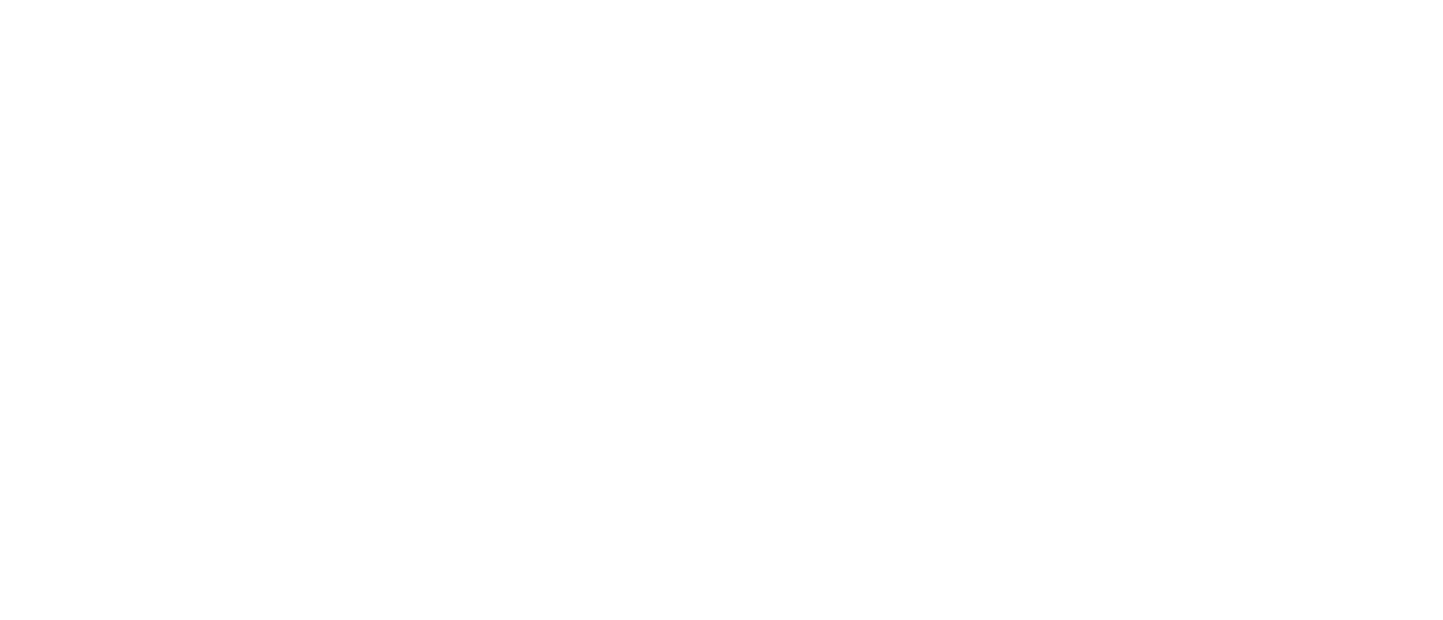
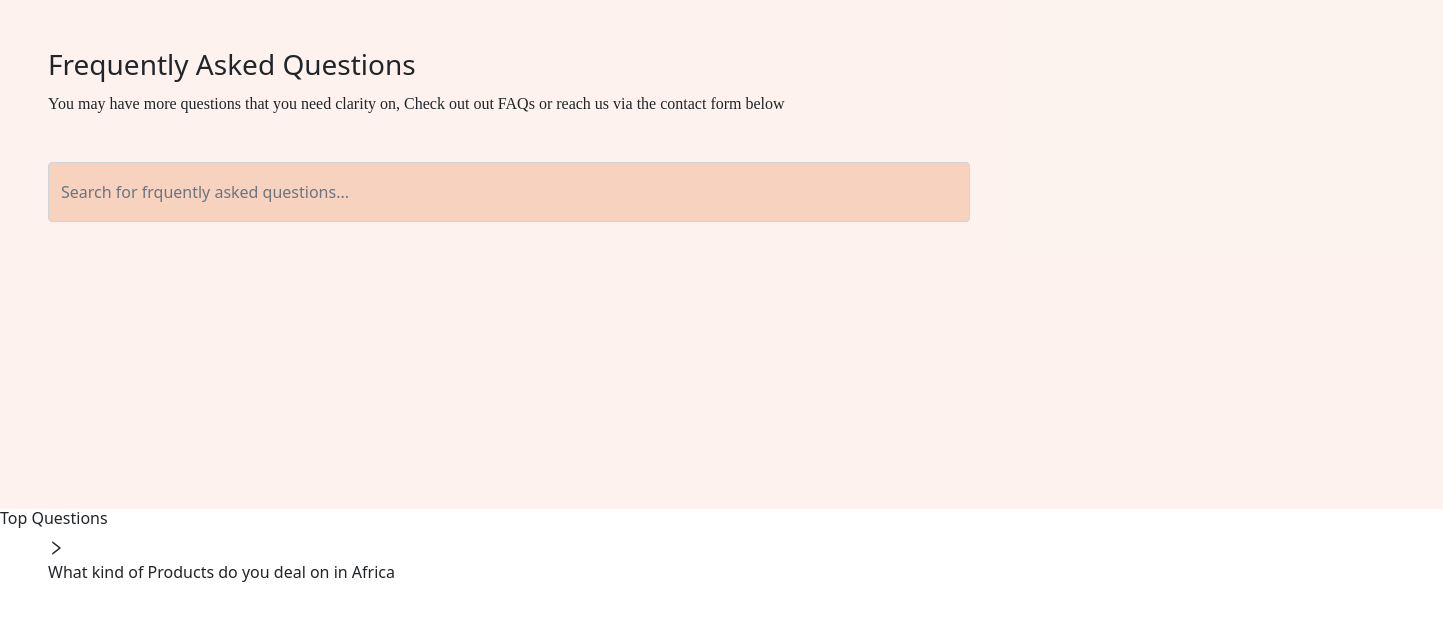
Before and after one commit to Nnameks4life/modal-pop-up, a React (Create React App) app: page /faq in a window 1280 px wide. Before the commit this address had no page. Shown: the top 620 px of the page, 1443 px wide, since content can reach past the window. Built offline with nearby package versions, Linux system fonts and the light colour scheme.

Commit message:
included antdesign in faq page

```diff
--- a/package.json
+++ b/package.json
@@ -7,6 +7,7 @@
     "@testing-library/jest-dom": "^5.16.2",
     "@testing-library/react": "^12.1.4",
     "@testing-library/user-event": "^13.5.0",
+    "antd": "^4.20.2",
     "react": "^17.0.2",
     "react-dom": "^17.0.2",
     "react-google-recaptcha": "^2.1.0",
--- a/src/App.js
+++ b/src/App.js
@@ -10,6 +10,7 @@ import Rfq from './component/MarketPlace/rfq'
 import OrderStatus from './component/MarketPlace/orderStatus'
 import Landing from "./pages/landing/Landing";
 import ContactUs from "./pages/contactus/ContactUs";
+import Faq from "./pages/faq/Faq";
 function App() {
   return (
       <BrowserRouter>
@@ -25,6 +26,7 @@ function App() {
         <Route exact path="/order" element={<OrderStatus/>} />
         <Route exact path='/landing' element={<Landing/>} />
         <Route exact path='/contactus' element={<ContactUs/>} />
+        <Route exact path='/faq' element={<Faq/>} />
 
       </Routes>
     </BrowserRouter>
--- a/src/index.css
+++ b/src/index.css
@@ -271,10 +271,6 @@ background: #DD4F05;
 border-radius: 0px 0px 110px 0px;
 }
 
-.contactbg{
-  background: #E5E5E5;
-}
-
 .contact{
   height: 96px;
 left: 181px;
@@ -339,5 +335,33 @@ left: 673px;
 top: 194px;
 background: #FFFFFF;
 border-radius: 6px;
+}
 
+.top{
+  width: 1443px;
+height: 509px;
+left: -2px;
+top: 0px;
+background: rgba(221, 79, 5, 0.07);
 }
+
+.search{
+  width: 922px;
+height: 60px;
+left: 165px;
+top: 340px;
+background: rgba(221, 79, 5, 0.2);
+border-radius: 4px;
+}
+
+.faqss{
+  width: 1110px;
+height: 56px;
+left: 165px;
+top: 260px;
+font-family: 'Mulish';
+font-style: normal;
+font-weight: 400;
+font-size: 16px;
+line-height: 28px;
+}
--- a/src/pages/contactus/ContactUs.jsx
+++ b/src/pages/contactus/ContactUs.jsx
@@ -3,17 +3,39 @@ import { Link } from "react-router-dom";
 import contact from "../../photos/contactus.png";
 
 const ContactUs = () => {
+
+    document.addEventListener('DOMContentLoaded', () => {
+        // const selectDrop = document.querySelector('#countries');
+        const selectDrop = document.getElementById('countries');
+
+        fetch('https://restcountries.com/v2/all').then (res =>{
+            return res.json ();
+        }).then(data => {
+            let output = '';
+            data.forEach(country => {
+                output += `<options>${country.name}</options>`;
+            })
+            selectDrop.innerHTML = output;
+        }).catch(err =>{
+            console.log(err)
+        })
+    });
+
+
+
   return (
-    <div className="container-fluid contactbg">
+    <div className="container-fluid ">
       <div className="row">
-        <div className="col-6 mx-auto text-center contactus">
+        <div className="col-6 contactus text-center">
           <h3>Contact Us</h3>
+          <div className="text-center">
           <img src={contact} alt="contact us" />
           <p className="contact">
             Et has minim elitr intellegat. Mea aeterno eleifend antiopam ad, nam
             no suscipit quaerendum. At nam minimum pondeum. Est audiam animal
             molestiae te. .{" "}
           </p>
+          </div>
         </div>
         <div className="col-6 mt-5 forms mx-auto">
 
@@ -22,43 +44,44 @@ const ContactUs = () => {
             className="form-select py-2 inputpartner"
             aria-label="Default select example"
           >
-            <option selected>For Partnership</option>
+            <option >For Partnership</option>
             <option value="1">One</option>
             <option value="2">Two</option>
             <option value="3">Three</option>
           </select><br/>
-            <label for="inputPassword5" className="form-label">
+            <label className="form-label">
               Fullname
             </label>
             <input
-              type="password"
+              type="text"
               id="inputPassword5"
               className="form-control inputstyle"
               aria-describedby="passwordHelpBlock"
             />
-            <label for="inputPassword5" className="form-label">
+            <label className="form-label">
               Email Address
             </label>
             <input
-              type="password"
+              type="text"
               id="inputPassword5"
               className="form-control inputstyle"
               aria-describedby="passwordHelpBlock"
             />
-            <label for="inputPassword5" className="form-label">
+            <label  className="form-label">
               Select Country
             </label>
             <input
-              type="password"
-              id="inputPassword5"
+              type="number"
+              placeholder="Select Country"
               className="form-control inputstyle"
-              aria-describedby="passwordHelpBlock"
+
             />
-            <label for="inputPassword5" className="form-label">
+            <select id='countries' name='countries'>Please Select Country</select>
+            <label  className="form-label">
               Phone No
             </label>
             <input
-              type="password"
+              type="number"
               id="inputPassword5"
               className="form-control inputstyle"
               aria-describedby="passwordHelpBlock"
--- /dev/null
+++ b/src/pages/faq/Collapse.js
@@ -0,0 +1,56 @@
+import React from 'react';
+import { Collapse, Select } from 'antd';
+import { SettingOutlined } from '@ant-design/icons';
+
+const { Panel } = Collapse;
+
+
+function callback(key) {
+  console.log(key);
+}
+
+const text = `
+You can buy our African sourced and Manufactured Products from the comfort of your home
+`;
+
+// const genExtra = () => (
+//   <SettingOutlined
+//     onClick={event => {
+//       // If you don't want click extra trigger collapse, you can prevent this:
+//       event.stopPropagation();
+//     }}
+//   />
+// );
+
+class Demo extends React.Component {
+  state = {
+    expandIconPosition: 'right',
+  };
+
+  onPositionChange = expandIconPosition => {
+    this.setState({ expandIconPosition });
+  };
+
+  render() {
+    const { expandIconPosition } = this.state;
+    return (
+      <>
+        <Collapse
+          defaultActiveKey={['1']}
+          onChange={callback}
+          expandIconPosition={expandIconPosition}
+        >
+
+          <Panel header="What kind of Products do you deal on in Africa" key="2" >
+            <div>{text}</div>
+          </Panel>
+
+        </Collapse>
+
+
+      </>
+    );
+  }
+}
+
+export default Demo;
--- /dev/null
+++ b/src/pages/faq/Faq.jsx
@@ -0,0 +1,25 @@
+import React from "react";
+import Demo from "./Collapse";
+
+const Faq = () => {
+  return (
+    <div className="">
+      <div className="top">
+      <h3 className="mx-5 pt-5">Frequently Asked Questions</h3>
+      <p className="faqss mx-5">
+        You may have more questions that you need clarity on, Check out out FAQs
+        or reach us via the contact form below
+      </p>
+      <input className="form-control me-2 search mx-5" type="search" placeholder="Search for frquently asked questions..." aria-label="Search"></input>
+      </div>
+      <div>
+          <h6>Top Questions</h6>
+      </div>
+      <div className="px-5">
+          <Demo/>
+          </div>
+    </div>
+  );
+};
+
+export default Faq;
```
Also changed, not shown: 1 other file (tests, documents, lock files or other folders).
